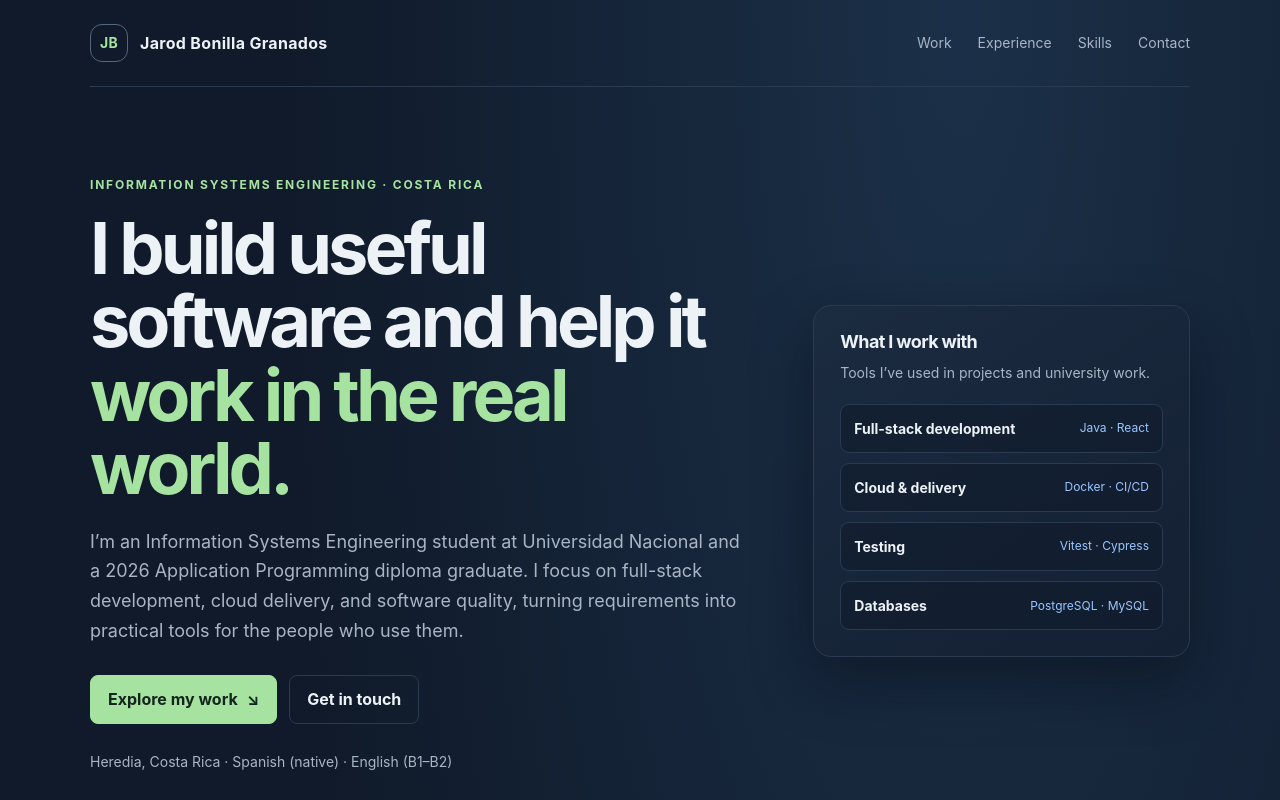
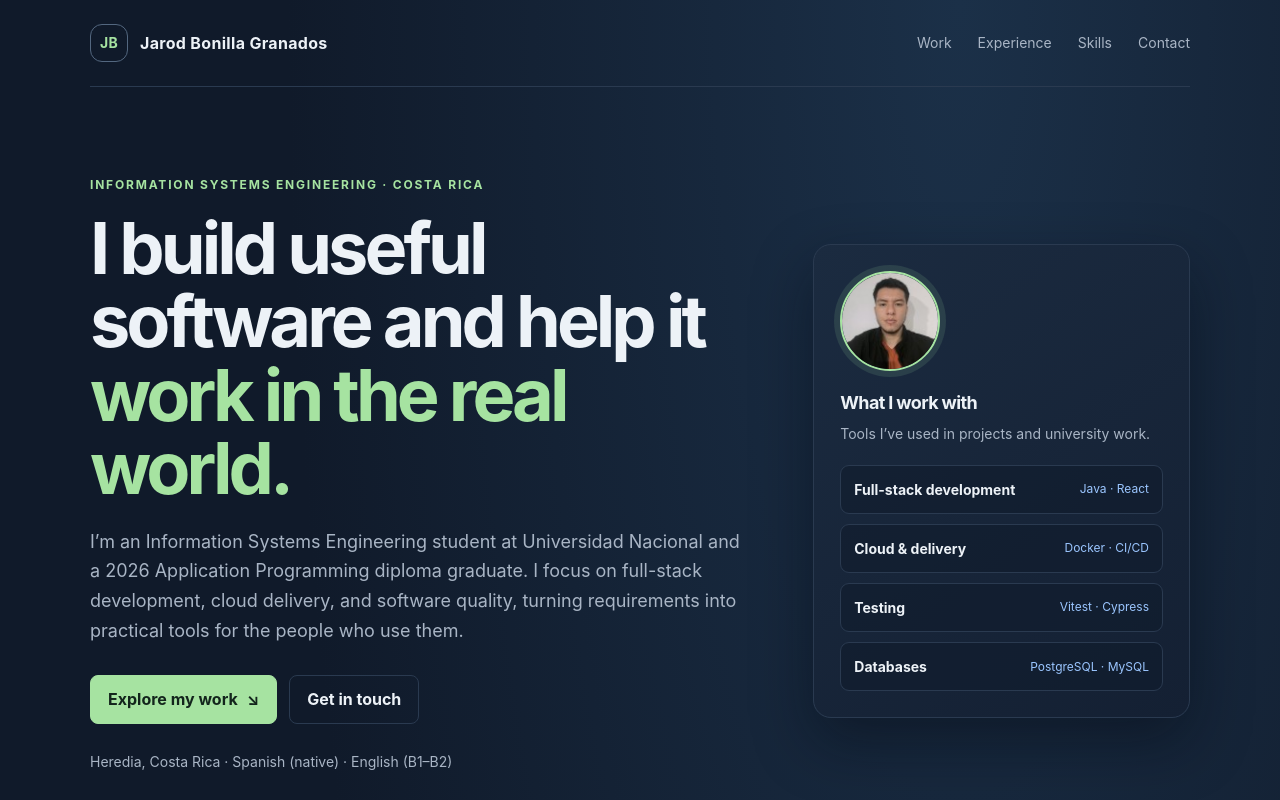
Before and after one commit to JarodBonillaG/JarodBonillaG, a plain HTML site: page portfolio/index.html in a window 1280 px wide. Shown: the top 800 px of the page. Drawn offline with Linux system fonts and the light colour scheme.

Commit message:
Add profile photo to portfolio

```diff
--- a/portfolio/index.html
+++ b/portfolio/index.html
@@ -48,6 +48,7 @@
       .button:hover { transform: translateY(-1px); }
       .location { margin-top: 26px; color: var(--muted); font-size: 14px; }
       .snapshot { padding: 26px; border: 1px solid var(--line); border-radius: 18px; background: linear-gradient(145deg, #1b2b40, #142033); box-shadow: 0 24px 60px #050a1270; }
+      .portrait { display: block; width: 100px; height: 100px; margin: 0 0 22px; border: 2px solid var(--accent); border-radius: 50%; object-fit: cover; object-position: center 42%; box-shadow: 0 0 0 6px #a6e3a11f; }
       .snapshot h2 { margin: 0 0 8px; font-size: 18px; }
       .snapshot p { margin: 0 0 20px; color: var(--muted); font-size: 14px; }
       .skill-list { display: grid; gap: 10px; }
@@ -137,6 +138,7 @@
             <p class="location">Heredia, Costa Rica · Spanish (native) · English (B1–B2)</p>
           </div>
           <aside class="snapshot" aria-label="Technical focus">
+            <img class="portrait" src="./assets/jarod-bonilla.jpg" alt="Portrait of Jarod Bonilla Granados" width="100" height="100" />
             <h2>What I work with</h2>
             <p>Tools I’ve used in projects and university work.</p>
             <div class="skill-list">
```
Also changed, not shown: portfolio/assets/jarod-bonilla.jpg (added).
